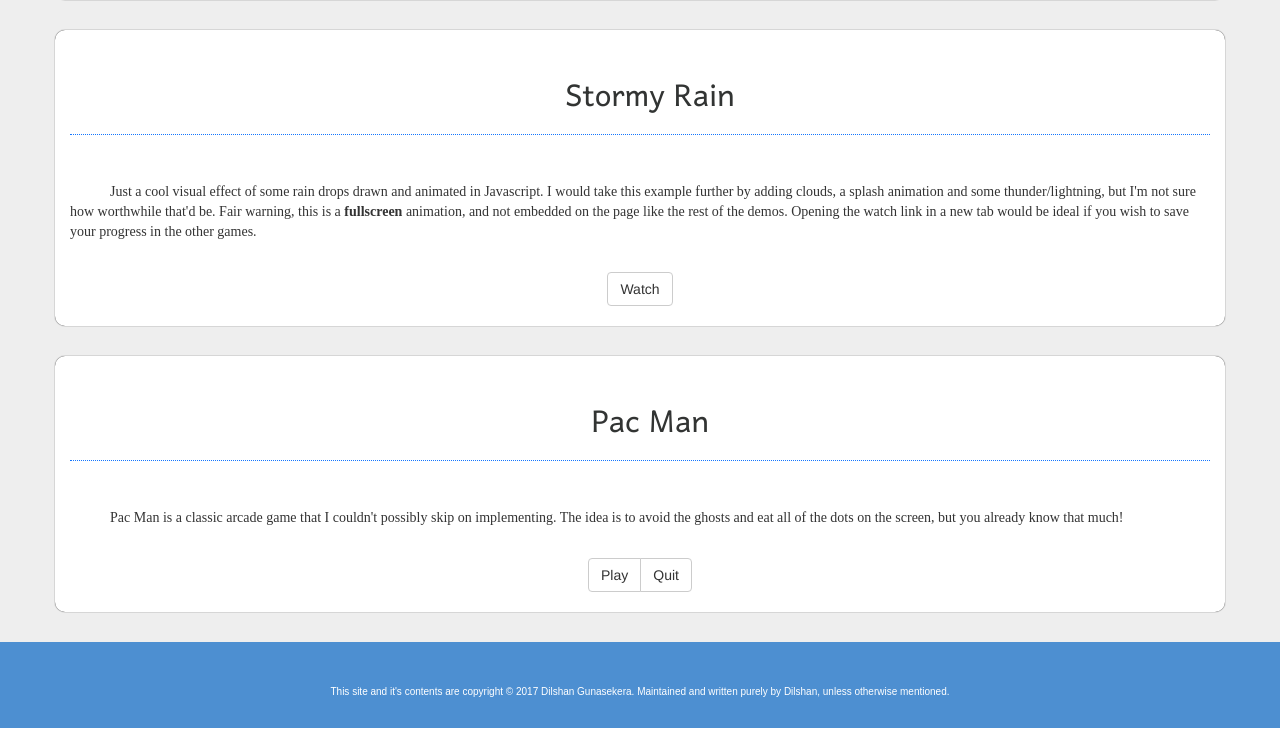
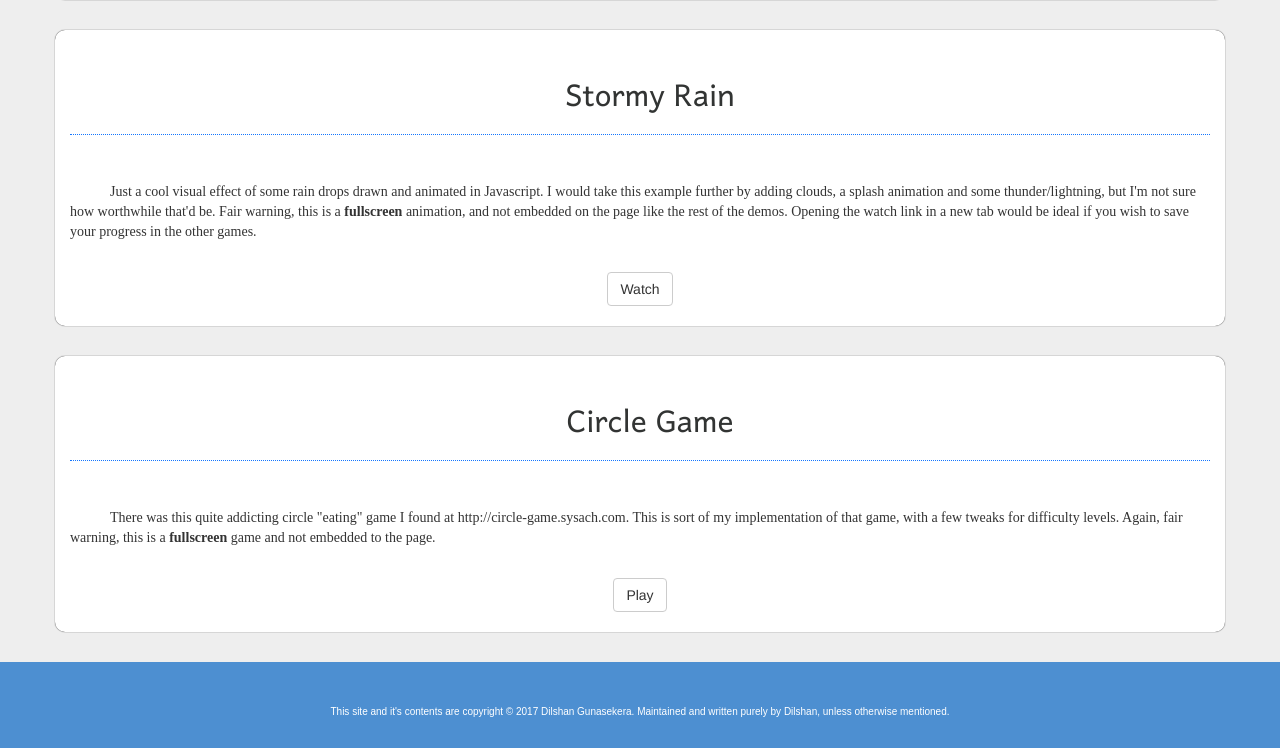
Before and after one commit to EternalCode/my-website, a website: page demos.html in a window 1280 px wide. Shown: the part 930-1678 px from the top of the page. Drawn offline with Linux system fonts and the light colour scheme.

Commit message:
removed pac man and added circle game

```diff
--- a/demos.html
+++ b/demos.html
@@ -24,8 +24,6 @@
     <script src="pong_demo/pong_board.js" type="text/javascript"></script>
     <script src="pong_demo/pong.js" type="text/javascript"></script>
     <script src="pong_demo/pong_input.js" type="text/javascript"></script>
-
-    <script src="pacman_demo/pacman_board.js" type="text/javascript"></script>
 
     <style type="text/css">
       html, body {
@@ -163,20 +161,16 @@
   <div class="container section-block">
     <br>
     <br>
-    <font class="section-heading">Pac Man</font>
+    <font class="section-heading">Circle Game</font>
     <hr class="subtle_section">
     <br>
     <br>
     <p>
-      Pac Man is a classic arcade game that I couldn't possibly skip on implementing. The idea is to avoid the ghosts and eat all of the dots on the screen, but you already know that much!
+      There was this quite addicting circle "eating" game I found at http://circle-game.sysach.com. This is sort of my implementation of that game, with a few tweaks for difficulty levels. Again, fair warning, this is a <strong>fullscreen</strong> game and not embedded to the page.
     </p>
-    <center>
-      <canvas id="Pacman" style="display:none"></canvas>
-    </center>
     <br>
     <div class="btn-group" role="group">
-      <button class="btn btn-default btn-group-lg" onClick=pacman_board_init()>Play</button>
-      <button class="btn btn-default btn-group-xs" onClick=pong_board_kill()>Quit</button>
+      <button class="btn btn-default btn-group-lg" onClick="location.href='circle_demo/circle_game.html';">Play</button>
     </div>
     <br>
     <br>
```
